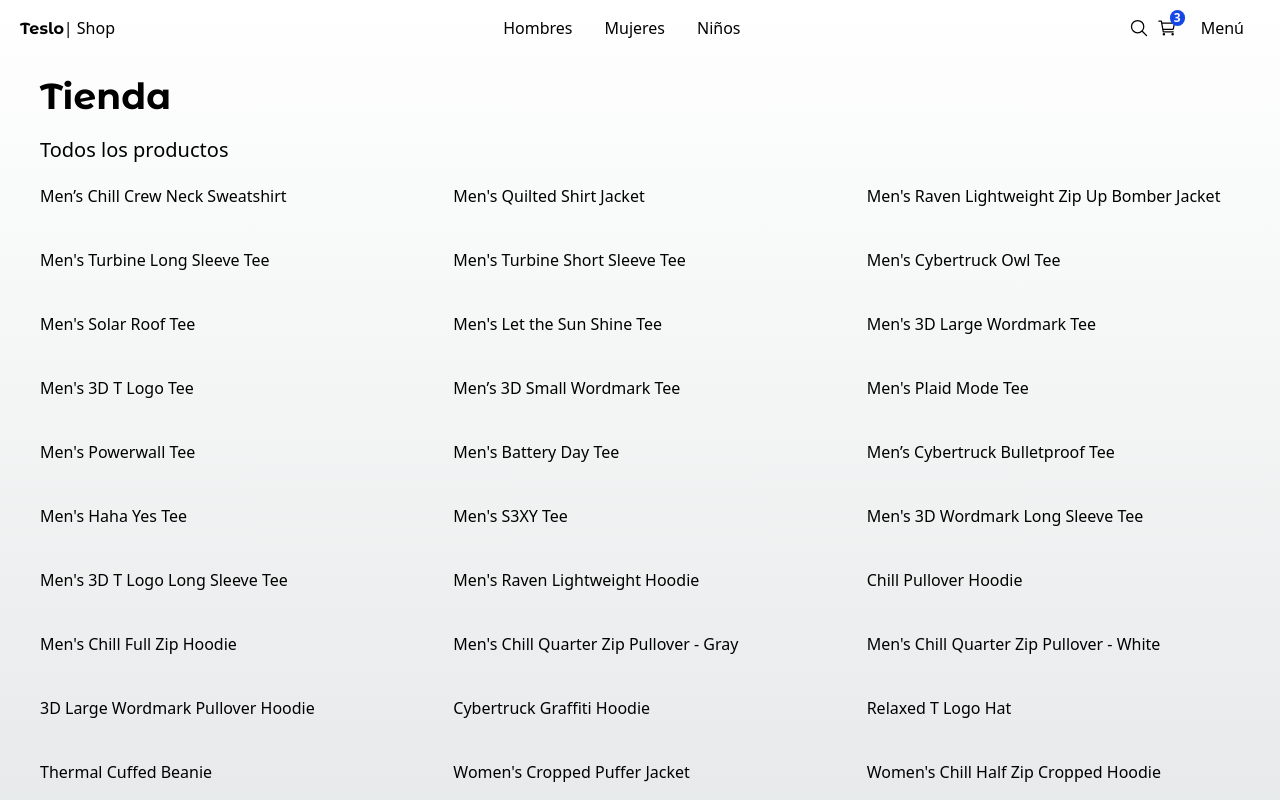
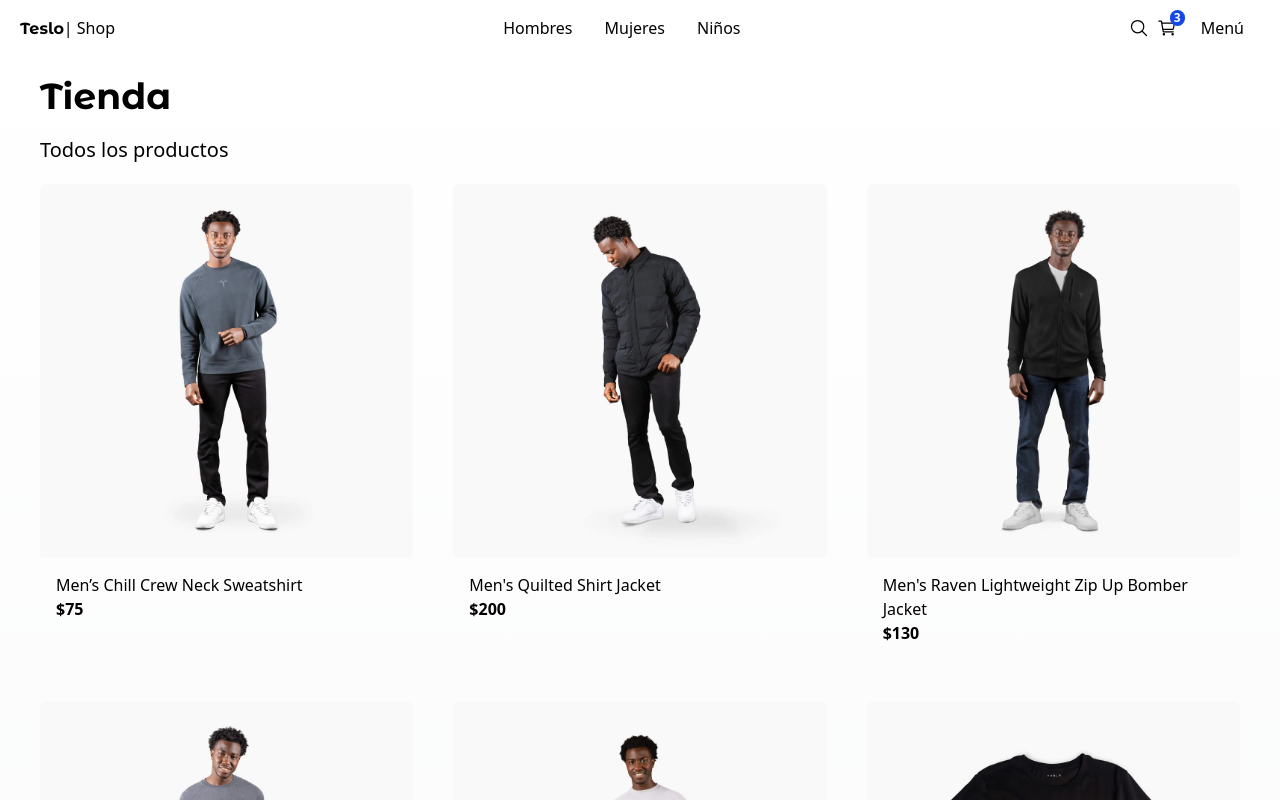
Before and after one commit to klich1984/teslo-shop-next, a Next.js app: page / in a window 1280 px wide. Shown: the top 800 px of the page. Built offline with nearby package versions, Linux system fonts and the light colour scheme.

Commit message:
feat: 🗿 Add ProductGridItem Component

```diff
--- a/src/components/index.ts
+++ b/src/components/index.ts
@@ -1,4 +1,6 @@
 export * from './products/product-grid/ProductGrid'
+export * from './products/product-grid/ProductGridItem'
+
 export * from './ui/not-found/PageNotFound'
 export * from './ui/title/Title'
 export * from './ui/top-menu/TopMenu'
--- a/src/components/products/product-grid/ProductGrid.tsx
+++ b/src/components/products/product-grid/ProductGrid.tsx
@@ -1,4 +1,5 @@
 import { Product } from '@/interfaces'
+import { ProductGridItem } from './ProductGridItem'
 
 interface ProductGridProps {
   products: Product[]
@@ -8,7 +9,7 @@
   return (
     <div className='grid grid-cols-2 sm:grid-cols-3 gap-10 mb-10'>
       {products.map((product) => (
-        <span key={product.slug}>{product.title}</span>
+        <ProductGridItem key={product.slug} product={product} />
       ))}
     </div>
   )
--- /dev/null
+++ b/src/components/products/product-grid/ProductGridItem.tsx
@@ -0,0 +1,37 @@
+'use client'
+
+import { useState } from 'react'
+import { Product } from '@/interfaces'
+import Image from 'next/image'
+import Link from 'next/link'
+
+interface ProductGridItemProps {
+  product: Product
+}
+
+export const ProductGridItem = ({ product }: ProductGridItemProps) => {
+  const [displayImage, setDisplayImage] = useState(product.images[0])
+
+  return (
+    <div className='rounded-md overflow-hidden fade-in'>
+      <Link href={`/product/${product.slug}`}>
+        <Image
+          src={`/products/${displayImage}`}
+          alt={product.title}
+          className='w-full object-cover rounded'
+          width={500}
+          height={500}
+          onMouseEnter={() => setDisplayImage(product.images[1])}
+          onMouseLeave={() => setDisplayImage(product.images[0])}
+        />
+      </Link>
+
+      <div className='p-4 flex flex-col'>
+        <Link className='hover:text-blue-600' href={`/product/${product.slug}`}>
+          {product.title}
+        </Link>
+        <span className='font-bold'>${product.price}</span>
+      </div>
+    </div>
+  )
+}
```
